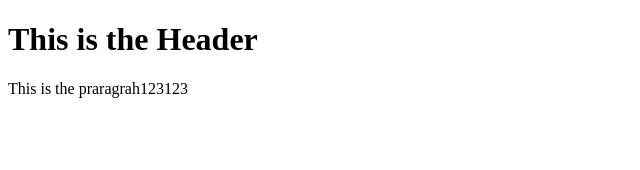
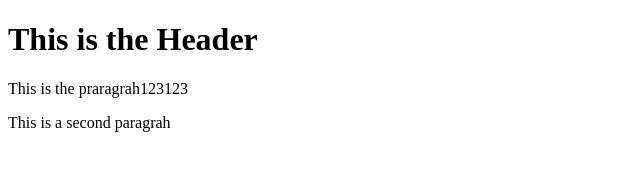
Before and after one commit to lulu9091/gittest, a plain HTML site: page index.html in a window 1280 px wide. Shown: the whole page, without its empty margins (0-640 px from the left). Drawn offline with Linux system fonts and the light colour scheme.

Commit message:
This is the third commit

```diff
--- a/index.html
+++ b/index.html
@@ -7,5 +7,6 @@
     <body>
         <h1>This is  the Header</h1>
         <p>This is the praragrah123123</p>
+        <p>This is a second paragrah<p>
     </body>
 </html>
```
